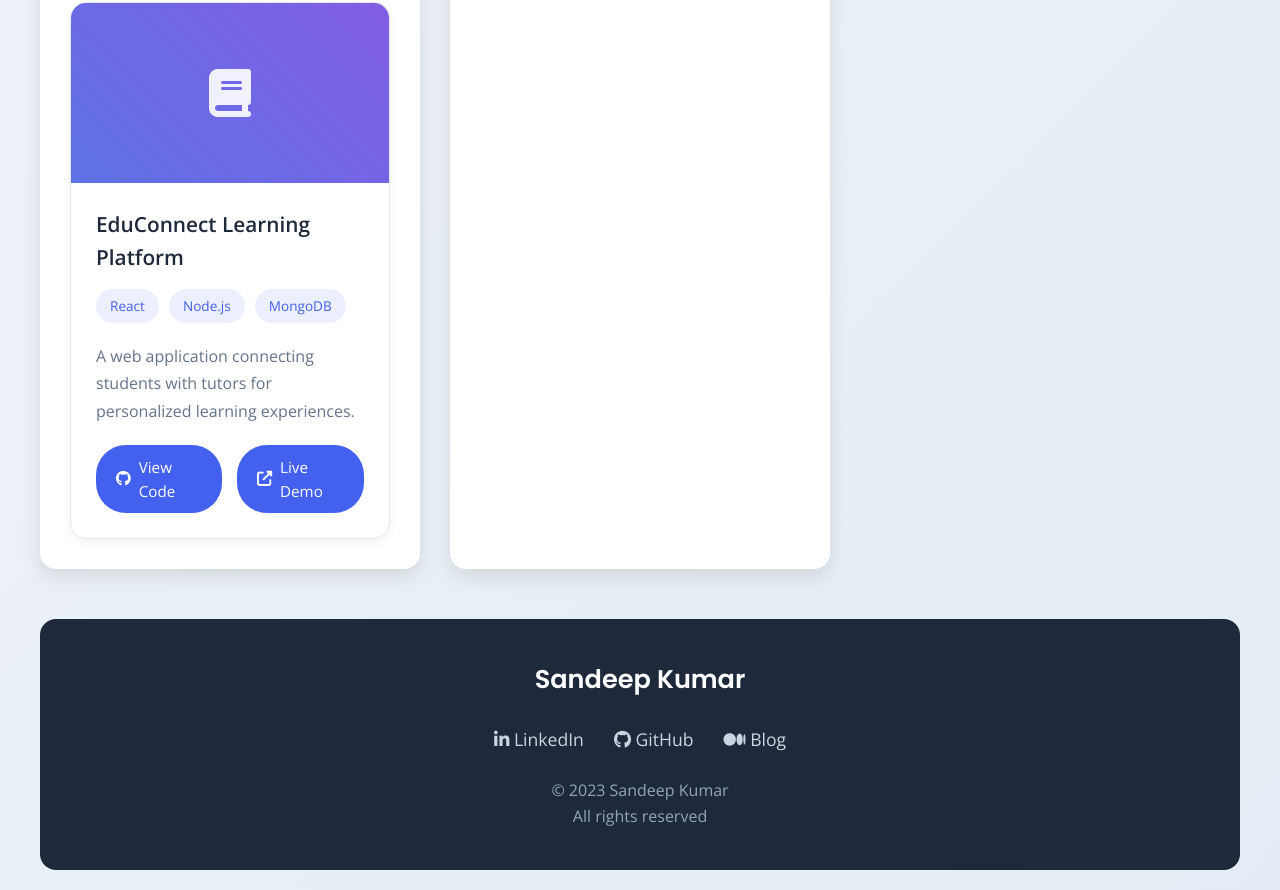
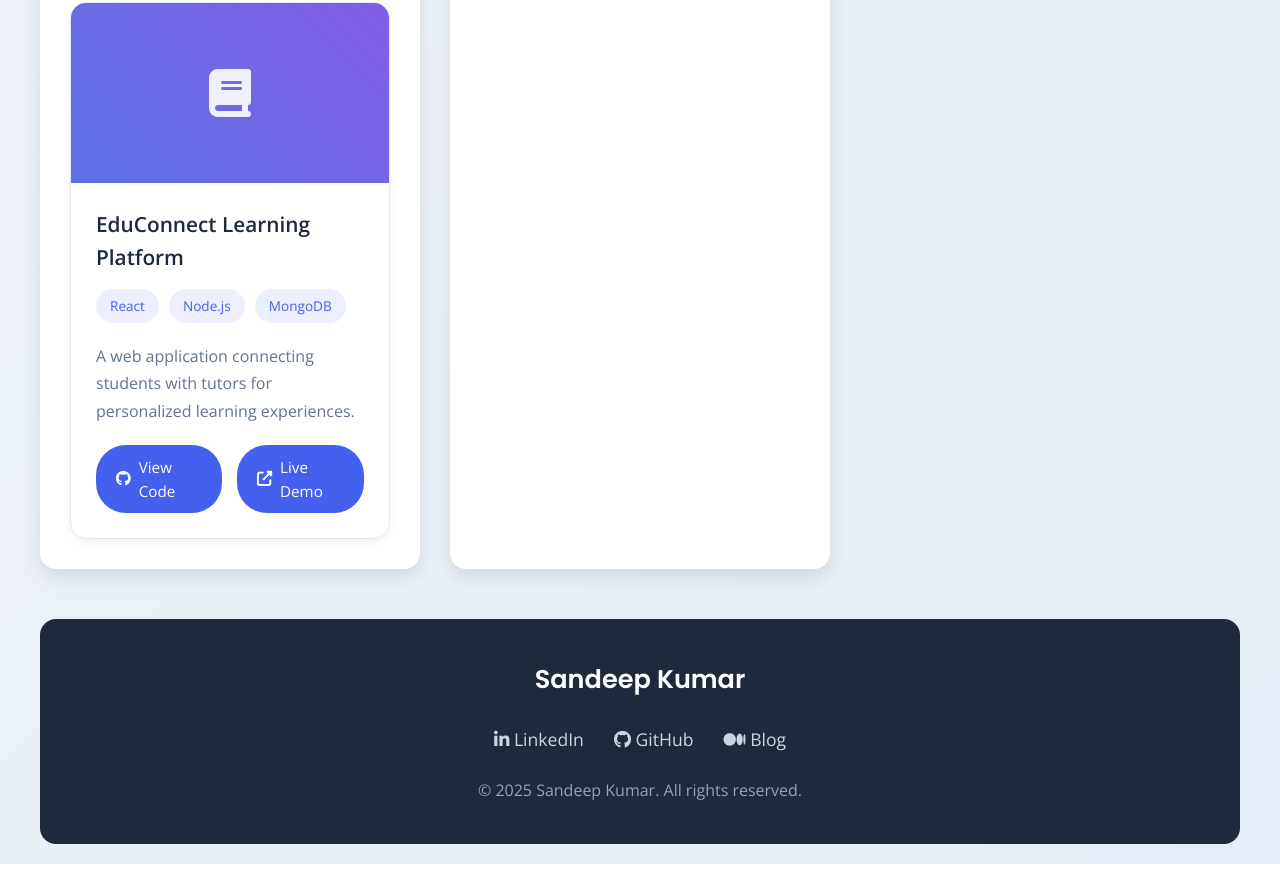
Before and after one commit to sandocs/sandocs.github.io, a plain HTML site: page index.html in a window 1280 px wide. Shown: the part 2244-3134 px from the top of the page. After the commit the page ends 3108 px from the top, so only its background shows below. Drawn offline with nearby package versions, Linux system fonts and the light colour scheme.

Commit message:
Update index.html

```diff
--- a/index.html
+++ b/index.html
@@ -729,7 +729,7 @@
                     <a href="#"><i class="fab fa-github"></i> GitHub</a>
                     <a href="#"><i class="fab fa-medium-m"></i> Blog</a>
                 </div>
-                <p class="copyright">© 2023 Sandeep Kumar<br>All rights reserved</p>
+                <p class="copyright">© 2025 Sandeep Kumar. All rights reserved.</p>
             </div>
         </footer>
     </div>
```
